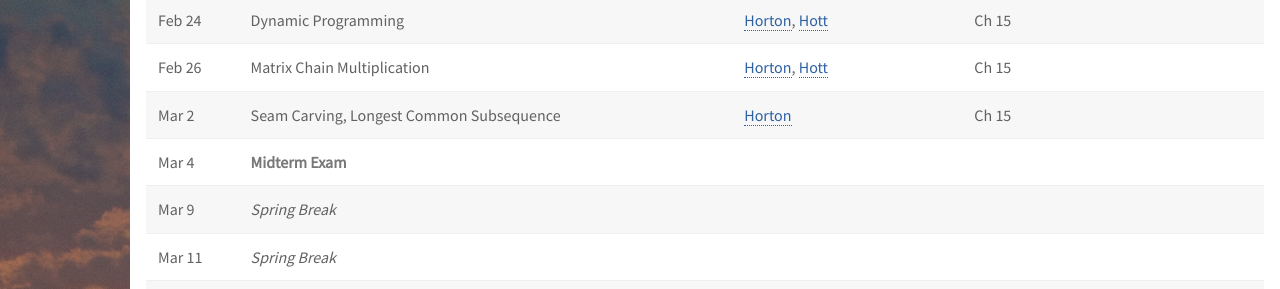
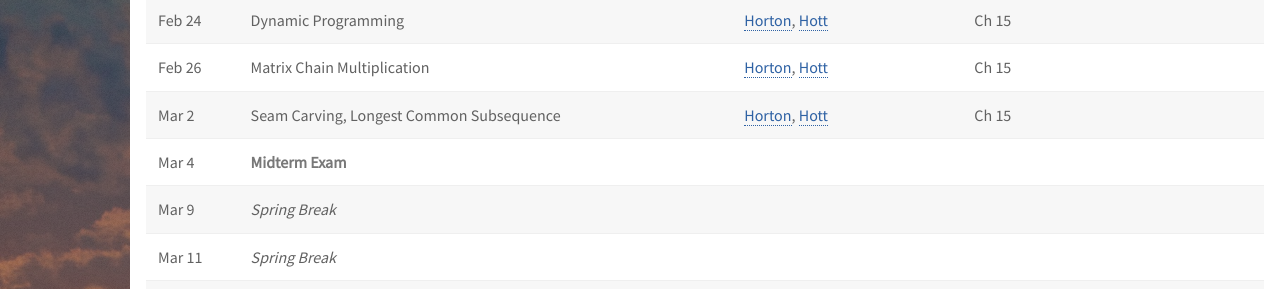
Before and after one commit to deternitydx/uvacs4102, a Jekyll site: the page built from index.md, in a window 1280 px wide and 900 px high, scrolled down 984 px. Shown: the part 155-444 px from the top of the window. Built offline with Jekyll 4.4.1, drawn with Linux system fonts in a browser that asks for light colours; nearby versions of some CDN libraries; library files that are not in the unit come from our copies.

Commit message:
Added Robbie's lecture 14

```diff
--- a/index.md
+++ b/index.md
@@ -42,7 +42,7 @@ This is a tentative full-semester schedule of topics addressed.  As we go throug
 | Feb 19  | Linear Time Sorting, MSCS                        | [Horton](lectures/horton/L11.pdf), [Hott](lectures/robbie/l11.pdf)                                                      | 6, 8                 |          |
 | Feb 24  | Dynamic Programming                              | [Horton](lectures/horton/L12.pdf), [Hott](lectures/robbie/l12.pdf)                                                      | Ch 15                |          |
 | Feb 26  | Matrix Chain Multiplication                      | [Horton](lectures/horton/L13.pdf), [Hott](lectures/robbie/l13.pdf)                                                      | Ch 15                |          |
-| Mar 2   | Seam Carving, Longest Common Subsequence         | [Horton](lectures/horton/L14.pdf)                                                                                       | Ch 15                |          |
+| Mar 2   | Seam Carving, Longest Common Subsequence         | [Horton](lectures/horton/L14.pdf), [Hott](lectures/robbie/l14.pdf)                                                      | Ch 15                |          |
 | Mar 4   | **Midterm Exam**                                 |                                                                                                                         |                      |          |
 | Mar 9   | *Spring Break*                                   |                                                                                                                         |                      |          |
 | Mar 11  | *Spring Break*                                   |                                                                                                                         |                      |          |
```
Also changed, not shown: 1 other file.
